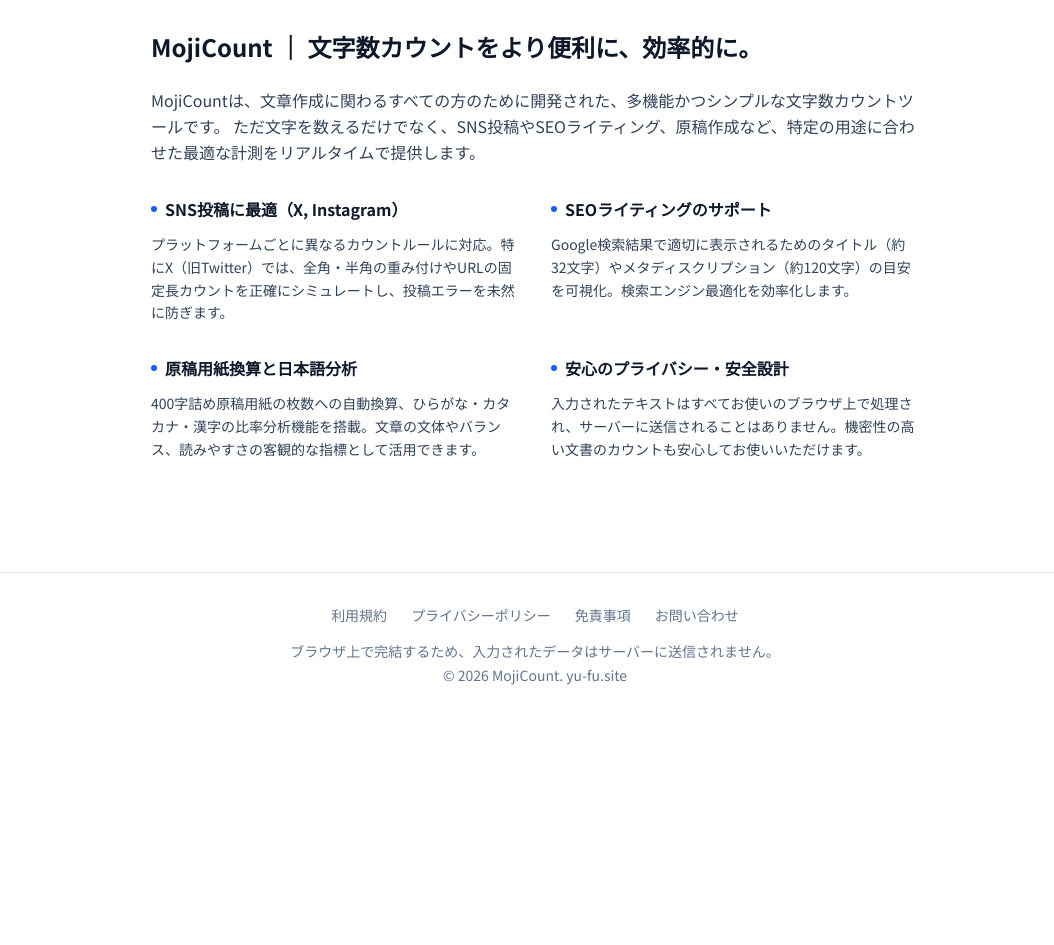
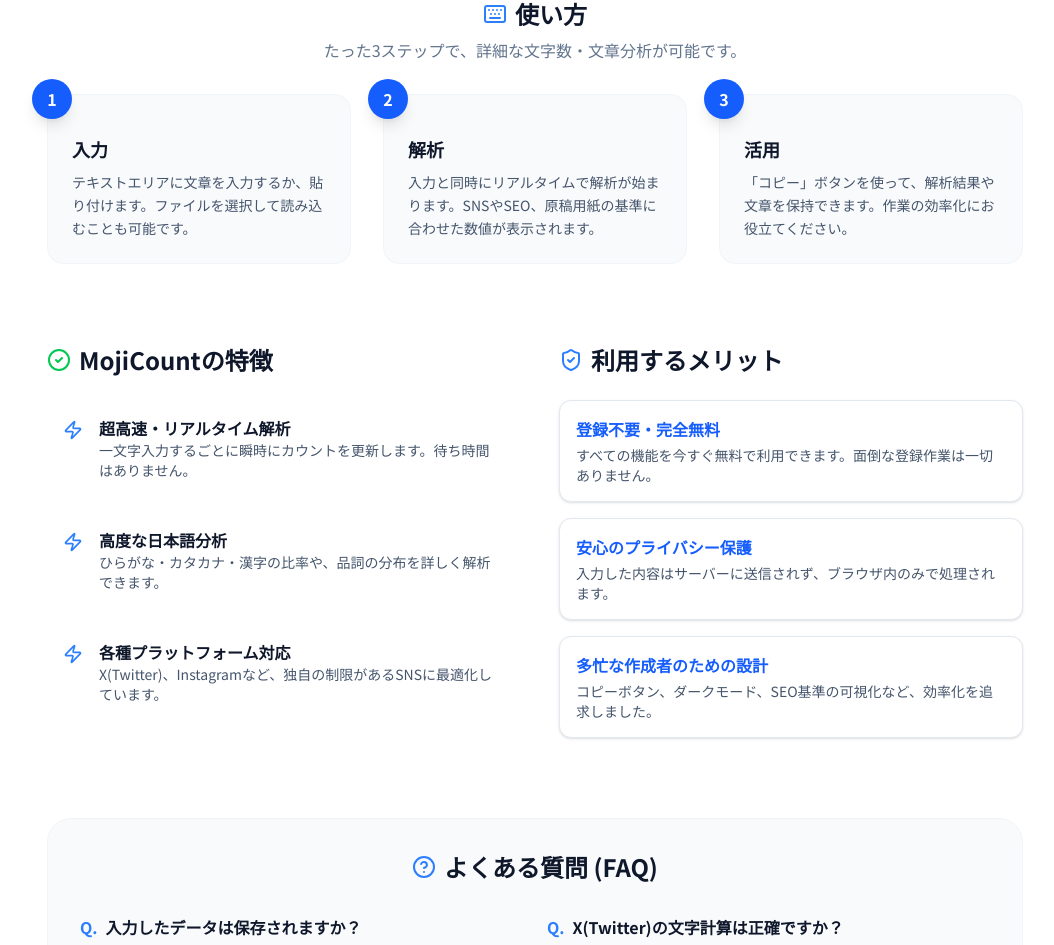
Before and after one commit to yufu085312/mojicount, a Next.js app: page / in a window 1280 px wide. Shown: the part 1591-2536 px from the top of the page, without its empty margins (105-1159 px from the left). Before the commit the page ends 2308 px from the top, so only its background shows below. Built offline with nearby package versions, Linux system fonts and the light colour scheme.

Commit message:
セクション追加

```diff
--- a/src/app/page.tsx
+++ b/src/app/page.tsx
@@ -9,6 +9,7 @@
 import { SEOCounter } from "@/components/SEOCounter";
 import { countAll, countWithoutSpaces, countLines, countParagraphs } from "@/lib/count";
 import { motion } from "framer-motion";
+import { CheckCircle2, Zap, ShieldCheck, HelpCircle, Keyboard, Copy } from "lucide-react";
 
 export default function Home() {
   const [text, setText] = useState("");
@@ -70,53 +71,103 @@
       </div>
 
       {/* SEO Content Section */}
-      <section className="mt-16 pt-12 border-t border-slate-200 dark:border-slate-800 space-y-10">
-        <div className="max-w-3xl mx-auto space-y-6 text-slate-700 dark:text-slate-300">
-          <h3 className="text-2xl font-bold text-slate-900 dark:text-white">
-            MojiCount ｜ 文字数カウントをより便利に、効率的に。
+      <section className="mt-20 space-y-20">
+        {/* 1. 使い方 (Usage) */}
+        <div className="space-y-8">
+          <div className="text-center">
+            <h3 className="text-2xl font-bold text-slate-900 dark:text-white flex items-center justify-center gap-2">
+              <Keyboard className="text-blue-500" />
+              使い方
             </h3>
-          <p className="leading-relaxed">
-            MojiCountは、文章作成に関わるすべての方のために開発された、多機能かつシンプルな文字数カウントツールです。
-            ただ文字を数えるだけでなく、SNS投稿やSEOライティング、原稿作成など、特定の用途に合わせた最適な計測をリアルタイムで提供します。
-          </p>
+            <p className="text-slate-500 mt-2">たった3ステップで、詳細な文字数・文章分析が可能です。</p>
+          </div>
+          <div className="grid grid-cols-1 md:grid-cols-3 gap-8">
+            {[
+              { title: "入力", desc: "テキストエリアに文章を入力するか、貼り付けます。ファイルを選択して読み込むことも可能です。", icon: Keyboard },
+              { title: "解析", desc: "入力と同時にリアルタイムで解析が始まります。SNSやSEO、原稿用紙の基準に合わせた数値が表示されます。", icon: Zap },
+              { title: "活用", desc: "「コピー」ボタンを使って、解析結果や文章を保持できます。作業の効率化にお役立てください。", icon: Copy },
+            ].map((step, i) => (
+              <div key={i} className="relative p-6 bg-slate-50 dark:bg-slate-800/30 rounded-2xl border border-slate-100 dark:border-slate-800">
+                <div className="absolute -top-4 -left-4 w-10 h-10 bg-blue-600 text-white rounded-full flex items-center justify-center font-bold shadow-lg">
+                  {i + 1}
+                </div>
+                <div className="mt-4 space-y-2">
+                  <h4 className="font-bold text-slate-900 dark:text-white text-lg">{step.title}</h4>
+                  <p className="text-sm text-slate-600 dark:text-slate-400 leading-relaxed">{step.desc}</p>
+                </div>
+              </div>
+            ))}
+          </div>
+        </div>
 
-          <div className="grid grid-cols-1 md:grid-cols-2 gap-8 mt-8">
-            <div className="space-y-3">
-              <h4 className="font-semibold text-slate-900 dark:text-white flex items-center gap-2">
-                <span className="w-1.5 h-1.5 bg-blue-600 rounded-full"></span>
-                SNS投稿に最適（X, Instagram）
+        {/* 2. 特徴 ＆ 3. メリット */}
+        <div className="grid grid-cols-1 lg:grid-cols-2 gap-12">
+          <div className="space-y-6">
+            <h3 className="text-2xl font-bold text-slate-900 dark:text-white flex items-center gap-2">
+              <CheckCircle2 className="text-green-500" />
+              MojiCountの特徴
+            </h3>
+            <ul className="space-y-4">
+              {[
+                { t: "超高速・リアルタイム解析", d: "一文字入力するごとに瞬時にカウントを更新します。待ち時間はありません。" },
+                { t: "高度な日本語分析", d: "ひらがな・カタカナ・漢字の比率や、品詞の分布を詳しく解析できます。" },
+                { t: "各種プラットフォーム対応", d: "X(Twitter)、Instagramなど、独自の制限があるSNSに最適化しています。" },
+              ].map((item, i) => (
+                <li key={i} className="flex gap-4 p-4 hover:bg-slate-50 dark:hover:bg-slate-800/50 rounded-xl transition-colors">
+                  <div className="mt-1"><Zap size={20} className="text-blue-500" /></div>
+                  <div>
+                    <h4 className="font-bold text-slate-900 dark:text-white">{item.t}</h4>
+                    <p className="text-sm text-slate-600 dark:text-slate-400">{item.d}</p>
+                  </div>
+                </li>
+              ))}
+            </ul>
+          </div>
+          <div className="space-y-6">
+            <h3 className="text-2xl font-bold text-slate-900 dark:text-white flex items-center gap-2">
+              <ShieldCheck className="text-blue-500" />
+              利用するメリット
+            </h3>
+            <div className="grid grid-cols-1 gap-4">
+              {[
+                { t: "登録不要・完全無料", d: "すべての機能を今すぐ無料で利用できます。面倒な登録作業は一切ありません。" },
+                { t: "安心のプライバシー保護", d: "入力した内容はサーバーに送信されず、ブラウザ内のみで処理されます。" },
+                { t: "多忙な作成者のための設計", d: "コピーボタン、ダークモード、SEO基準の可視化など、効率化を追求しました。" },
+              ].map((item, i) => (
+                <div key={i} className="p-4 border border-slate-200 dark:border-slate-800 rounded-xl bg-white dark:bg-slate-900 shadow-sm">
+                  <h4 className="font-bold text-blue-600 dark:text-blue-400 mb-1">{item.t}</h4>
+                  <p className="text-sm text-slate-600 dark:text-slate-400">{item.d}</p>
+                </div>
+              ))}
+            </div>
+          </div>
+        </div>
+
+        {/* 4. FAQ */}
+        <div className="space-y-8 bg-slate-50 dark:bg-slate-800/20 p-8 rounded-3xl border border-slate-100 dark:border-slate-800">
+          <div className="text-center">
+            <h3 className="text-2xl font-bold text-slate-900 dark:text-white flex items-center justify-center gap-2">
+              <HelpCircle className="text-blue-500" />
+              よくある質問 (FAQ)
+            </h3>
+          </div>
+          <div className="grid grid-cols-1 md:grid-cols-2 gap-6">
+            {[
+              { q: "入力したデータは保存されますか？", a: "いいえ、入力されたテキストや解析結果がサーバーへ送信・保存されることはありません。すべての処理はブラウザ上で行われるため、機密性の高い文章でも安心してお使いいただけます。" },
+              { q: "X(Twitter)の文字計算は正確ですか？", a: "はい、現在のXの仕様に基づき、全角2文字・半角1文字として正確にシミュレートしています。URLやメディアの重み付けにも対応予定です。" },
+              { q: "400字詰め原稿用紙の枚数はどう計算されますか？", a: "単純な文字数ではなく、実際の原稿用紙での行の折り返しを考慮したシミュレーション値を表示しています。" },
+              { q: "商用利用は可能ですか？", a: "はい、個人・法人問わず、すべての機能を無料で商用利用いただけます。報告なども不要です。" },
+            ].map((faq, i) => (
+              <div key={i} className="space-y-2">
+                <h4 className="font-bold text-slate-900 dark:text-white flex gap-2">
+                  <span className="text-blue-500">Q.</span>
+                  {faq.q}
                 </h4>
-              <p className="text-sm leading-relaxed">
-                プラットフォームごとに異なるカウントルールに対応。特にX（旧Twitter）では、全角・半角の重み付けやURLの固定長カウントを正確にシミュレートし、投稿エラーを未然に防ぎます。
+                <p className="text-sm text-slate-600 dark:text-slate-400 leading-relaxed pl-6 border-l-2 border-blue-500/20">
+                  {faq.a}
                 </p>
               </div>
-            <div className="space-y-3">
-              <h4 className="font-semibold text-slate-900 dark:text-white flex items-center gap-2">
-                <span className="w-1.5 h-1.5 bg-blue-600 rounded-full"></span>
-                SEOライティングのサポート
-              </h4>
-              <p className="text-sm leading-relaxed">
-                Google検索結果で適切に表示されるためのタイトル（約32文字）やメタディスクリプション（約120文字）の目安を可視化。検索エンジン最適化を効率化します。
-              </p>
-            </div>
-            <div className="space-y-3">
-              <h4 className="font-semibold text-slate-900 dark:text-white flex items-center gap-2">
-                <span className="w-1.5 h-1.5 bg-blue-600 rounded-full"></span>
-                原稿用紙換算と日本語分析
-              </h4>
-              <p className="text-sm leading-relaxed">
-                400字詰め原稿用紙の枚数への自動換算、ひらがな・カタカナ・漢字の比率分析機能を搭載。文章の文体やバランス、読みやすさの客観的な指標として活用できます。
-              </p>
-            </div>
-            <div className="space-y-3">
-              <h4 className="font-semibold text-slate-900 dark:text-white flex items-center gap-2">
-                <span className="w-1.5 h-1.5 bg-blue-600 rounded-full"></span>
-                安心のプライバシー・安全設計
-              </h4>
-              <p className="text-sm leading-relaxed">
-                入力されたテキストはすべてお使いのブラウザ上で処理され、サーバーに送信されることはありません。機密性の高い文書のカウントも安心してお使いいただけます。
-              </p>
-            </div>
+            ))}
           </div>
         </div>
       </section>
@@ -125,7 +176,8 @@
       <script
         type="application/ld+json"
         dangerouslySetInnerHTML={{
-          __html: JSON.stringify({
+          __html: JSON.stringify([
+            {
               "@context": "https://schema.org",
               "@type": "WebApplication",
               "name": "MojiCount",
@@ -138,7 +190,38 @@
                 "price": "0",
                 "priceCurrency": "JPY"
               }
-          })
+            },
+            {
+              "@context": "https://schema.org",
+              "@type": "FAQPage",
+              "mainEntity": [
+                {
+                  "@type": "Question",
+                  "name": "入力したデータは保存されますか？",
+                  "acceptedAnswer": {
+                    "@type": "Answer",
+                    "text": "いいえ、入力されたテキストや解析結果がサーバーへ送信・保存されることはありません。すべての処理はブラウザ上で行われるため、機密性の高い文章でも安心してお使いいただけます。"
+                  }
+                },
+                {
+                  "@type": "Question",
+                  "name": "X(Twitter)の文字計算は正確ですか？",
+                  "acceptedAnswer": {
+                    "@type": "Answer",
+                    "text": "はい、現在のXの仕様に基づき、全角2文字・半角1文字として正確にシミュレートしています。"
+                  }
+                },
+                {
+                  "@type": "Question",
+                  "name": "商用利用は可能ですか？",
+                  "acceptedAnswer": {
+                    "@type": "Answer",
+                    "text": "はい、個人・法人問わず、すべての機能を無料で商用利用いただけます。"
+                  }
+                }
+              ]
+            }
+          ])
         }}
       />
     </div>
```
Lines whose indentation alone changed are shown as unchanged.
